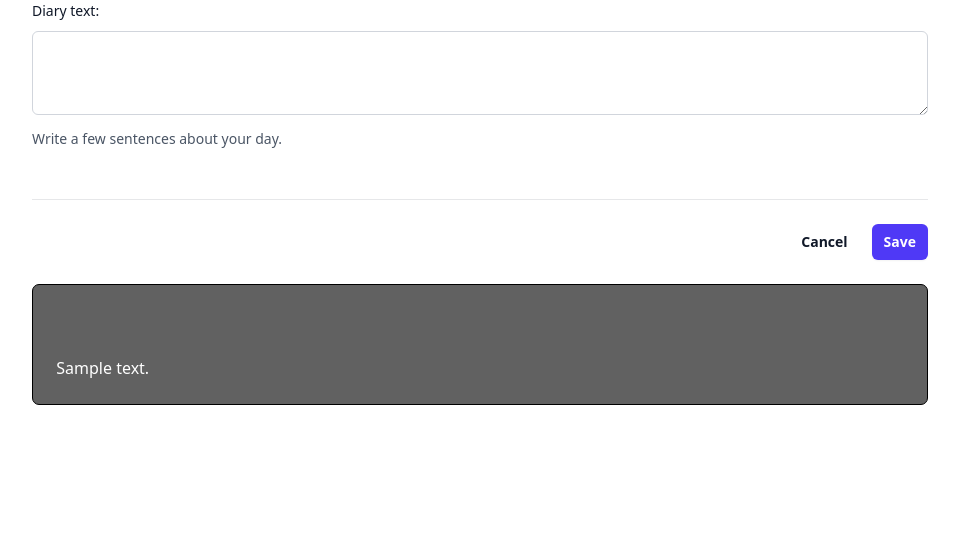
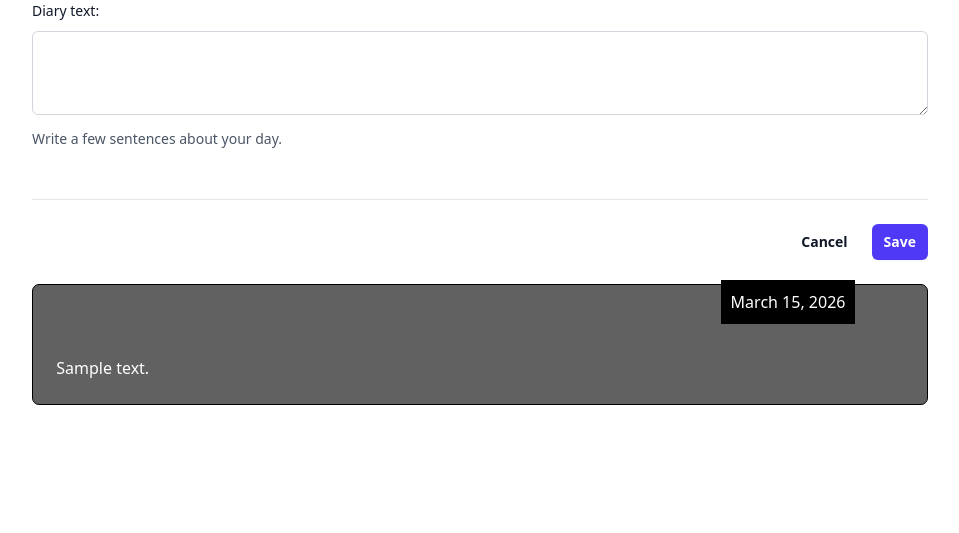
Before and after one commit to soyReynald/simply_diary, a PHP site: page / in a window 1280 px wide. Shown: the part 281-814 px from the top of the page, without its empty margins (160-1119 px from the left). Run offline with PHP 8.4, Linux system fonts and the light colour scheme.

```diff
--- a/index.html
+++ b/index.html
@@ -44,6 +44,9 @@
         </section>
 
         <section id="diary_showcase_">
+            <span>
+                March 15, 2026
+            </span>
             <h3>
             </h3>
             <br/>
@@ -72,6 +75,7 @@
 
                 const result = await response.json();
                 // console.log(result);
+                document.querySelector("#diary_showcase_ span").innerHTML = result.data.global_diary_Object.object.title;
                 document.querySelector("#diary_showcase_ h3").innerHTML = result.data.global_diary_Object.title;
                 document.querySelector("#diary_showcase_ p").innerHTML = result.data.global_diary_Object.object.diary_text;
             } catch (error) {
--- a/main.css
+++ b/main.css
@@ -10,4 +10,14 @@ main, header {
     background-color: #0000009e;
     margin-top: 3vh;
     color: white;
+    position: relative;
 }
+
+#diary_showcase_ span {
+    position: absolute;
+    right: 8%;
+    top: 4%;
+    padding: 10px;
+    background-color: #000;
+    margin-top: -10px;
+}
```
